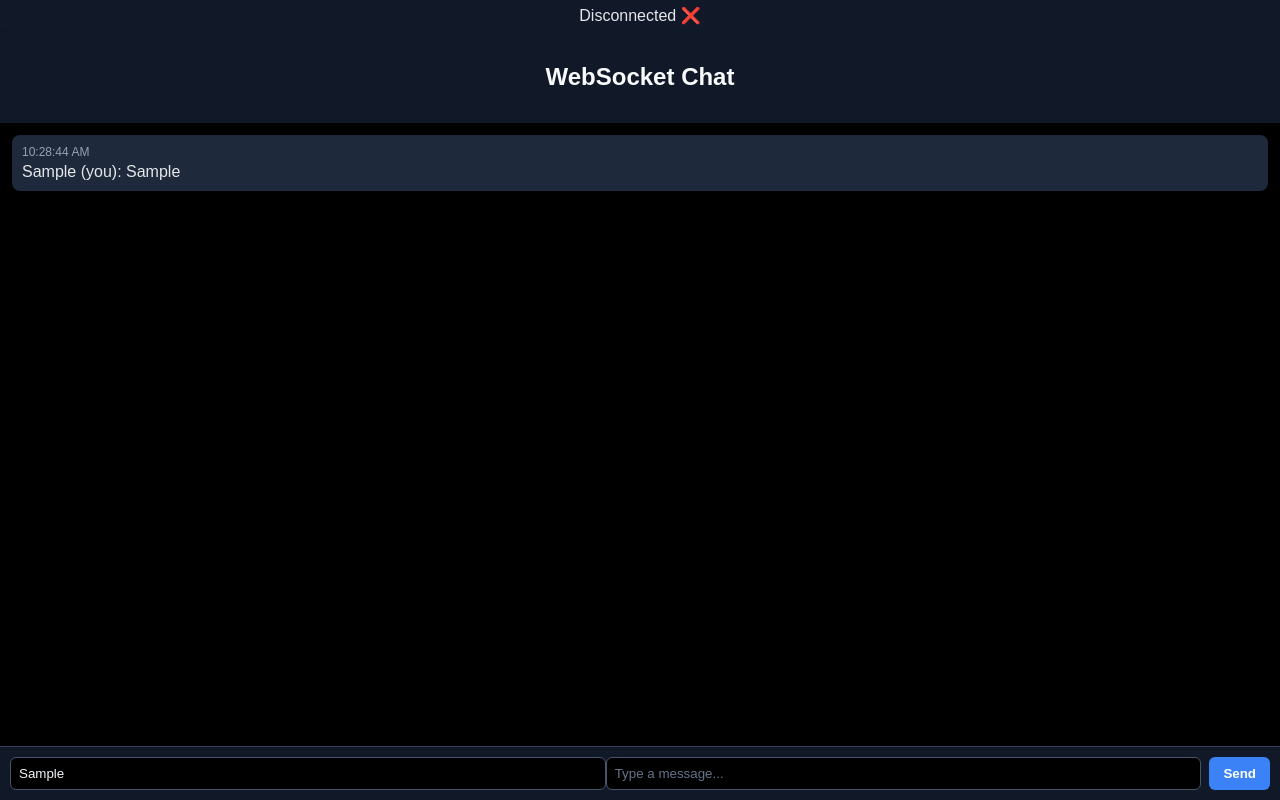
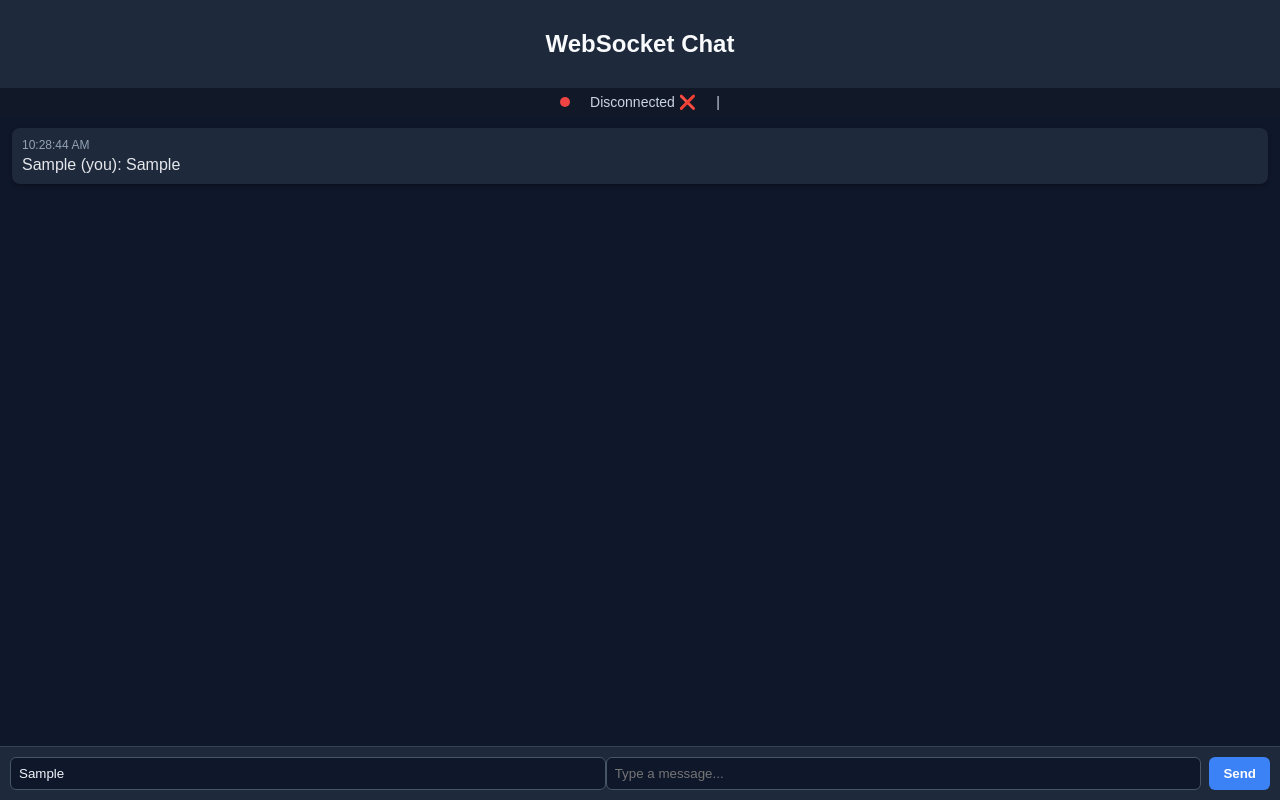
Before and after one commit to jebin232/web_chat, a website: page public/index.html in a window 1280 px wide. Both pictures are taken after typing "Sample", "Sample" into the empty fields and a click on the button "Send". Drawn offline with Linux system fonts and the light colour scheme.

Commit message:
Add files via upload

```diff
--- a/public/index.html
+++ b/public/index.html
@@ -3,7 +3,7 @@
 <head>
   <meta charset="UTF-8" />
   <meta name="viewport" content="width=device-width, initial-scale=1.0" />
-  <title>WebSocket Chat</title>
+  <title>WebSocket Chat ✅↩️</title>
   <style>
   body {
     margin: 0;
@@ -11,17 +11,43 @@
     display: flex;
     flex-direction: column;
     height: 100vh;
-    background-color: #000000; /* pure black background */
+    background-color: #0f172a;
     color: #e5e7eb;
   }
 
   header {
-    background: #111827;
+    background: #1e293b;
     color: #f8fafc;
-    padding: 12px;
+    padding: 10px;
     text-align: center;
     font-weight: bold;
     box-shadow: 0 2px 4px rgba(0,0,0,0.4);
+  }
+
+  #statusBar {
+    font-size: 14px;
+    display: flex;
+    justify-content: center;
+    align-items: center;
+    gap: 20px;
+    background: #111827;
+    padding: 6px 0;
+    color: #cbd5e1;
+  }
+
+  .dot {
+    height: 10px;
+    width: 10px;
+    border-radius: 50%;
+    display: inline-block;
+  }
+
+  .dot.connected {
+    background: #22c55e;
+  }
+
+  .dot.disconnected {
+    background: #ef4444;
   }
 
   main {
@@ -34,7 +60,7 @@
     flex: 1;
     overflow-y: auto;
     padding: 12px;
-    background: #000000; /* black background for message area */
+    background: #0f172a;
   }
 
   .msg {
@@ -60,22 +86,17 @@
     display: flex;
     padding: 10px;
     border-top: 1px solid #334155;
-    background-color: #111827;
+    background-color: #1e293b;
   }
 
   #nameInput, #textInput {
     flex: 1;
-    background: #000000; /* black input background */
+    background: #0f172a;
     color: #f1f5f9;
     border: 1px solid #475569;
     border-radius: 6px;
     padding: 8px;
     outline: none;
-  }
-
-  #nameInput::placeholder,
-  #textInput::placeholder {
-    color: #64748b;
   }
 
   #sendBtn {
@@ -94,37 +115,55 @@
     background: #2563eb;
   }
 
-  #sendBtn:active {
-    background: #1d4ed8;
+  #replyTag {
+    display:none;
+    background:#334155;
+    padding:6px 10px;
+    color:#e2e8f0;
+    font-size:14px;
   }
 
-  /* Scrollbar styling */
+  #replyTag button {
+    margin-left:10px;
+    background:none;
+    border:none;
+    color:#94a3b8;
+    cursor:pointer;
+  }
+
   ::-webkit-scrollbar {
     width: 8px;
   }
-
-  ::-webkit-scrollbar-track {
-    background: #111827;
-  }
-
   ::-webkit-scrollbar-thumb {
     background: #475569;
     border-radius: 4px;
   }
-
   ::-webkit-scrollbar-thumb:hover {
     background: #64748b;
   }
-</style>
-
+  </style>
 </head>
 <body>
   <header>
     <h2>WebSocket Chat</h2>
   </header>
 
+  <!-- ✅ Connection and Count Bar -->
+  <div id="statusBar">
+    <span id="connectionDot" class="dot disconnected"></span>
+    <span id="connectionText">Disconnected ❌</span>
+    <span>|</span>
+    <!-- <span>Users Online: <span id="userCount">0</span></span> -->
+  </div>
+
   <main>
     <div id="messages"></div>
+
+    <div id="replyTag">
+      Replying to: <span id="replyText"></span>
+      <button onclick="clearReplyTag()">✖</button>
+    </div>
+
     <div id="inputRow">
       <input id="nameInput" type="text" placeholder="Your name" />
       <input id="textInput" type="text" placeholder="Type a message..." />
@@ -133,44 +172,63 @@
   </main>
 
   <script>
-    const statusEl = document.createElement('div');
-    statusEl.textContent = 'Connecting...';
-    statusEl.style.textAlign = 'center';
-    statusEl.style.padding = '6px';
-    statusEl.style.background = '#111827';
-    document.body.insertBefore(statusEl, document.body.firstChild);
-
     const messagesEl = document.getElementById('messages');
     const nameInput = document.getElementById('nameInput');
     const textInput = document.getElementById('textInput');
     const sendBtn = document.getElementById('sendBtn');
+    const replyTag = document.getElementById('replyTag');
+    const replyText = document.getElementById('replyText');
+    const connectionDot = document.getElementById('connectionDot');
+    const connectionText = document.getElementById('connectionText');
+    const userCountEl = document.getElementById('userCount');
 
-    const protocol = location.protocol === 'https:' ? 'wss' : 'ws';
-    const ws = new WebSocket(`${protocol}://${location.host}`);
+    let currentReplyId = null;
+    const messagesMap = {};
 
+    const ws = new WebSocket(`${location.protocol === 'https:' ? 'wss' : 'ws'}://${location.host}`);
+
+    // ✅ Connection Open
     ws.addEventListener('open', () => {
-      statusEl.textContent = 'Connected ✅';
+      connectionDot.classList.remove('disconnected');
+      connectionDot.classList.add('connected');
+      connectionText.textContent = 'Connected ✅';
       const name = nameInput.value.trim() || 'Anonymous';
       ws.send(JSON.stringify({ type: 'join', name }));
     });
 
+    // ✅ Handle Messages
     ws.addEventListener('message', (ev) => {
       try {
         const data = JSON.parse(ev.data);
         if (data.type === 'message') {
-          appendMessage(`${data.name}: ${data.text}`, new Date(data.time));
+          appendMessage(`${data.name}: ${data.text}`, new Date(data.time), false, data.id, data.replyTo);
+          ws.send(JSON.stringify({ type: 'seen', id: data.id }));
         } else if (data.type === 'system') {
           appendMessage(`* ${data.text} *`, new Date(data.time), true);
+        } else if (data.type === 'seen') {
+          const meta = document.querySelector(`.msg[data-id="${data.id}"] .meta`);
+          if (meta && !meta.textContent.includes('✅✅')) {
+            meta.textContent += ' ✅✅';
+          }
+        } else if (data.type === 'userCount') {
+          // ✅ Update user count dynamically
+          userCountEl.textContent = data.count;
         }
-      } catch (e) {}
+      } catch (e) {
+        console.error('Parse error:', e);
+      }
     });
 
+    // ✅ Connection Closed
     ws.addEventListener('close', () => {
-      statusEl.textContent = 'Disconnected ❌';
+      connectionDot.classList.remove('connected');
+      connectionDot.classList.add('disconnected');
+      connectionText.textContent = 'Disconnected ❌';
     });
 
+    // ✅ Sending messages
     sendBtn.addEventListener('click', sendMessage);
-    textInput.addEventListener('keydown', (e) => {
+    textInput.addEventListener('keydown', e => {
       if (e.key === 'Enter') sendMessage();
     });
 
@@ -178,19 +236,56 @@
       const name = nameInput.value.trim() || 'Anonymous';
       const text = textInput.value.trim();
       if (!text) return;
-      ws.send(JSON.stringify({ type: 'message', name, text }));
-      appendMessage(`${name} (you): ${text}`, new Date());
+
+      const msg = {
+        type: 'message',
+        id: Date.now(),
+        name,
+        text,
+        replyTo: currentReplyId || null,
+      };
+
+      ws.send(JSON.stringify(msg));
+      appendMessage(`${name} (you): ${text}`, new Date(), false, msg.id, msg.replyTo);
       textInput.value = '';
+      clearReplyTag();
     }
 
-    function appendMessage(text, time, system = false) {
+    function appendMessage(text, time, system=false, id=null, replyTo=null) {
       const el = document.createElement('div');
       el.className = 'msg';
+      el.dataset.id = id;
       const ts = time.toLocaleTimeString();
-      el.innerHTML = `<div class="meta">${ts}</div><div>${text}</div>`;
+
+      let replyHTML = '';
+      if (replyTo && messagesMap[replyTo]) {
+        replyHTML = `<div style="font-size:12px; color:#94a3b8; border-left:2px solid #3b82f6; padding-left:6px; margin-bottom:4px;">
+                       ↩️ ${messagesMap[replyTo].text.slice(0, 40)}
+                     </div>`;
+      }
+
+      el.innerHTML = `
+        <div class="meta">${ts}</div>
+        ${replyHTML}
+        <div>${text}</div>
+      `;
       if (system) el.style.fontStyle = 'italic';
+      el.addEventListener('dblclick', () => showReplyTag(text, id));
+
       messagesEl.appendChild(el);
       messagesEl.scrollTop = messagesEl.scrollHeight;
+      messagesMap[id] = { text, el };
+    }
+
+    function showReplyTag(text, id) {
+      replyText.textContent = text.slice(0, 50);
+      replyTag.style.display = 'block';
+      currentReplyId = id;
+    }
+
+    function clearReplyTag() {
+      replyTag.style.display = 'none';
+      currentReplyId = null;
     }
   </script>
 </body>
```
